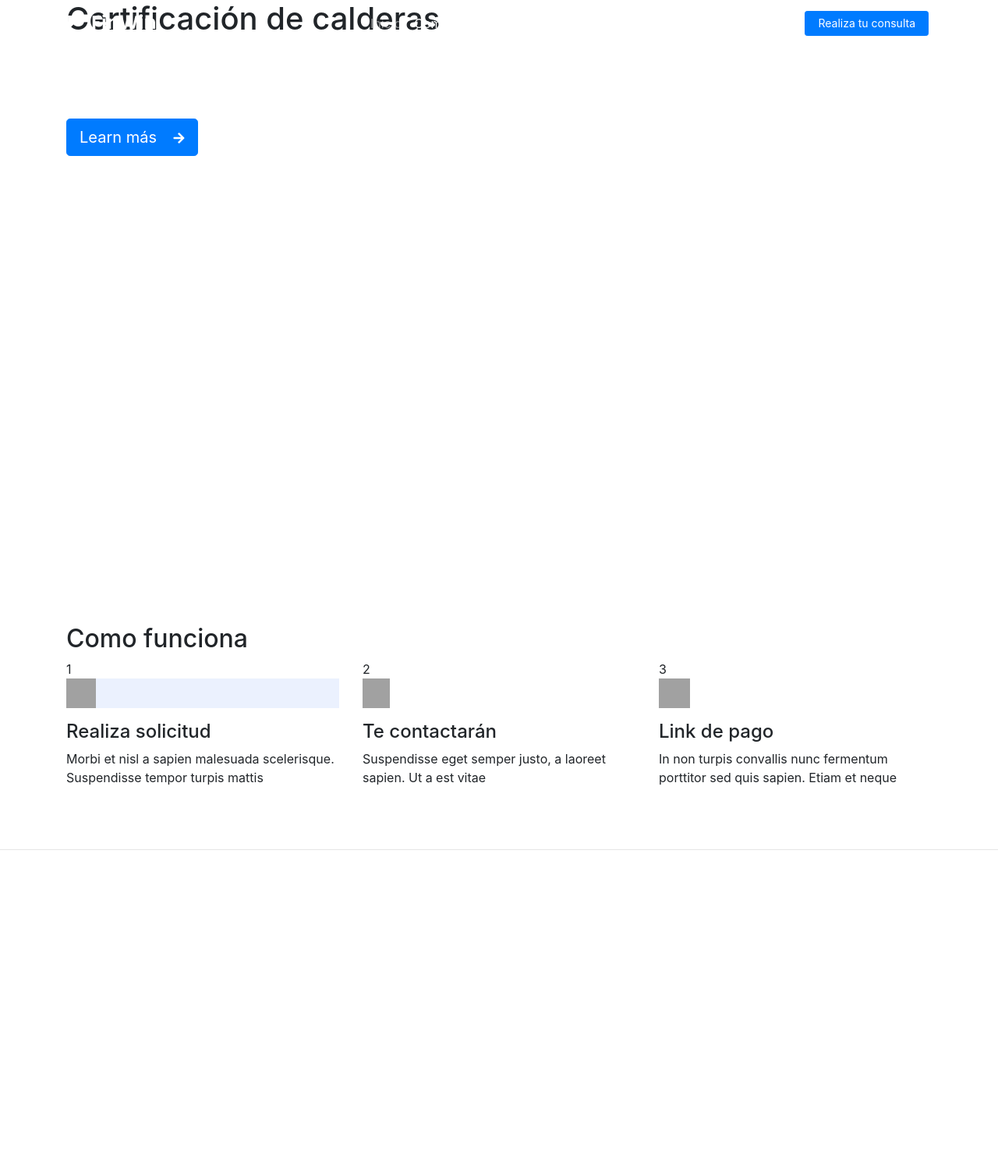
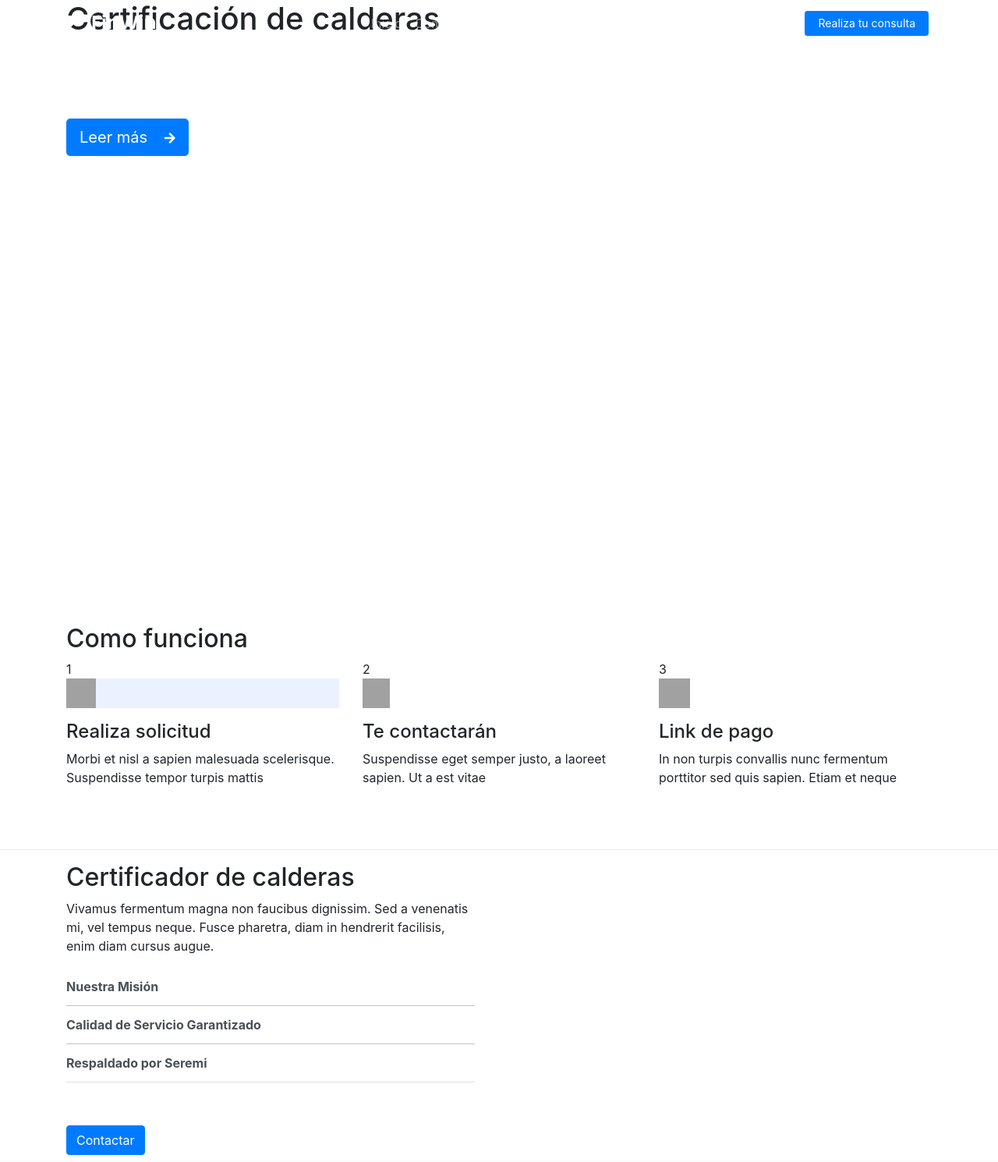
Before and after one commit to JorgeOehrens/webc, a Django app: page / in a window 1280 px wide. Shown: the whole page at 78% size. Before the commit the page ends 1090 px from the top, so only its background shows below. Run offline with Django 4.2, Linux system fonts and the light colour scheme; some libraries are stand-ins or nearby versions.

Commit message:
'update'

```diff
--- a/templates/Home/home.html
+++ b/templates/Home/home.html
@@ -42,7 +42,7 @@
                             <a class="nav-item nav-link ts-scroll" href="#about-us">Nosotros</a>
                             <a class="nav-item nav-link ts-scroll" href="#pricing">Precios</a>
                             <a class="nav-item nav-link ts-scroll" href="#our-team">Certificadores</a>
-                            <a class="nav-item nav-link ts-scroll mr-2" href="#form-contact">Contact0</a>
+                            <a class="nav-item nav-link ts-scroll mr-2" href="#form-contact">Contacto</a>
                             <a class="ts-scroll btn btn-primary btn-sm m-1 px-3 ts-width__auto" href="#form-contact">Realiza tu consulta</a>
                         </div>
                         <!--end navbar-nav-->
@@ -62,7 +62,7 @@
                             <p class="w-75 text-white mb-5 ts-opacity__50">Realiza tu consulta en el sitio web número uno de certificaciones de calderas</p>
                         </div>
                         <a href="#how-it-works" class="btn btn-primary btn-lg ts-scroll mr-4" >
-                            Learn más
+                            Leer más
                             <i class="fa fa-arrow-right small ml-3 ts-opacity__50"></i>
                         </a>
                         <a href="#form-contact" class="btn-link text-white d-inline-block">
@@ -184,9 +184,62 @@
             </section>
             <!--END HOW IT WORKS ************************************************************************************-->
 
+
             <hr>
 
             <!--PARTNERS ********************************************************************************************-->
+            <section id="about-us">
+                <div class="container">
+                    <div class="row">
+                        <div class="col-sm-6">
+                            <div class="ts-block pr-3">
+                                <div class="ts-title">
+                                    <h2>Certificador de calderas</h2>
+                                </div>
+                                <!--end ts-title-->
+                                <p>
+                                    Vivamus fermentum magna non faucibus dignissim. Sed a venenatis mi, vel tempus neque.
+                                    Fusce pharetra, diam in hendrerit facilisis, enim diam cursus augue.
+                                </p>
+                                <div class="list-group list-group-flush mb-5">
+                                    <a href="#collapseOne" class="list-group-item list-group-item-action border-top-0 pl-0 font-weight-bold bg-transparent" data-toggle="collapse" role="button" aria-expanded="false" aria-controls="collapseOne">Nuestra Misión</a>
+                                    <div class="collapse" id="collapseOne">
+                                        <p class="pt-3 small">
+                                            Anim pariatur cliche reprehenderit, enim eiusmod high life accusamus terry richardson ad squid. Nihil anim keffiyeh helvetica, craft beer labore wes anderson cred nesciunt sapiente ea proident.
+                                        </p>
+                                    </div>
+                                    <a href="#collapseTwo" class="list-group-item list-group-item-action pl-0 font-weight-bold bg-transparent" data-toggle="collapse" role="button" aria-expanded="false" aria-controls="collapseTwo">Calidad de Servicio Garantizado</a>
+                                    <div class="collapse" id="collapseTwo">
+                                        <p class="pt-3 small">
+                                            Anim pariatur cliche reprehenderit, enim eiusmod high life accusamus terry richardson ad squid. Nihil anim keffiyeh helvetica, craft beer labore wes anderson cred nesciunt sapiente ea proident.
+                                        </p>
+                                    </div>
+                                    <a href="#collapseThree" class="list-group-item list-group-item-action pl-0 font-weight-bold bg-transparent" data-toggle="collapse" role="button" aria-expanded="false" aria-controls="collapseThree">Respaldado por Seremi</a>
+                                    <div class="collapse" id="collapseThree">
+                                        <p class="pt-3 small">
+                                            Anim pariatur cliche reprehenderit, enim eiusmod high life accusamus terry richardson ad squid. Nihil anim keffiyeh helvetica, craft beer labore wes anderson cred nesciunt sapiente ea proident.
+                                        </p>
+                                    </div>
+                                </div>
+                                <a href="#" class="btn btn-primary mr-3 my-2">Contactar</a>
+                            </div>
+                        </div>
+                        <!--end col-md-6-->
+                    </div>
+                    <!--end row-->
+                </div>
+                <!--end container-->
+
+                <div class="ts-background d-none d-sm-block" data-bg-color="#fafafa" data-bg-parallax1="scroll" data-bg-parallax-speed="3">
+                    <div class="owl-carousel w-50 ts-push-left__100 h-100 ts-parallax-element1" data-owl-loop="1" data-owl-nav-container="#carousel-external-control">
+                        <div class="ts-background-image" data-bg-image="{% static 'assets/img/bg-finance-team.jpg' %}"></div>
+                        <div class="ts-background-image" data-bg-image="{% static 'assets/img/bg-hand-mobile.jpg' %}"></div>
+                    </div>
+                    <!--end owl-carousel-->
+                </div>
+                <!--end ts-background-->
+
+            </section>
 
 
         </main>
```
